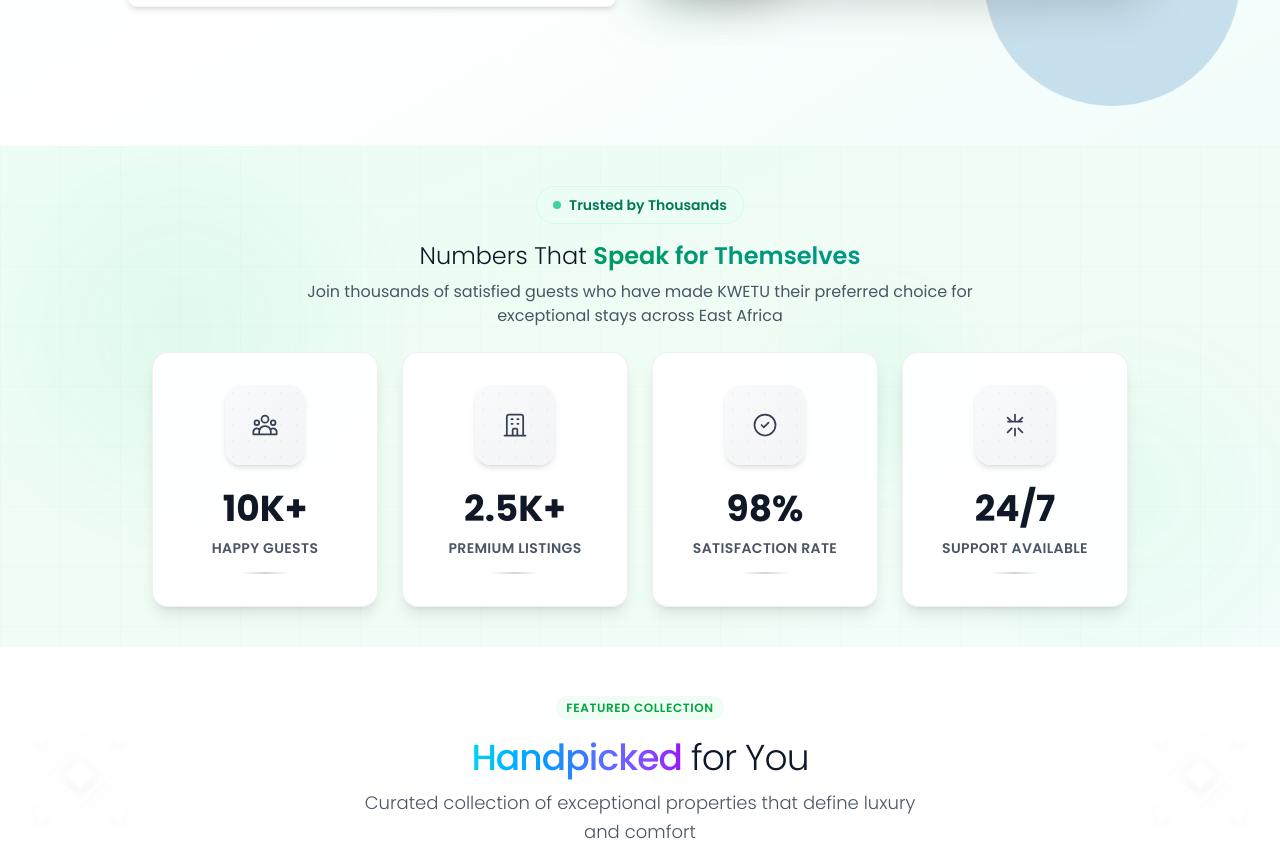
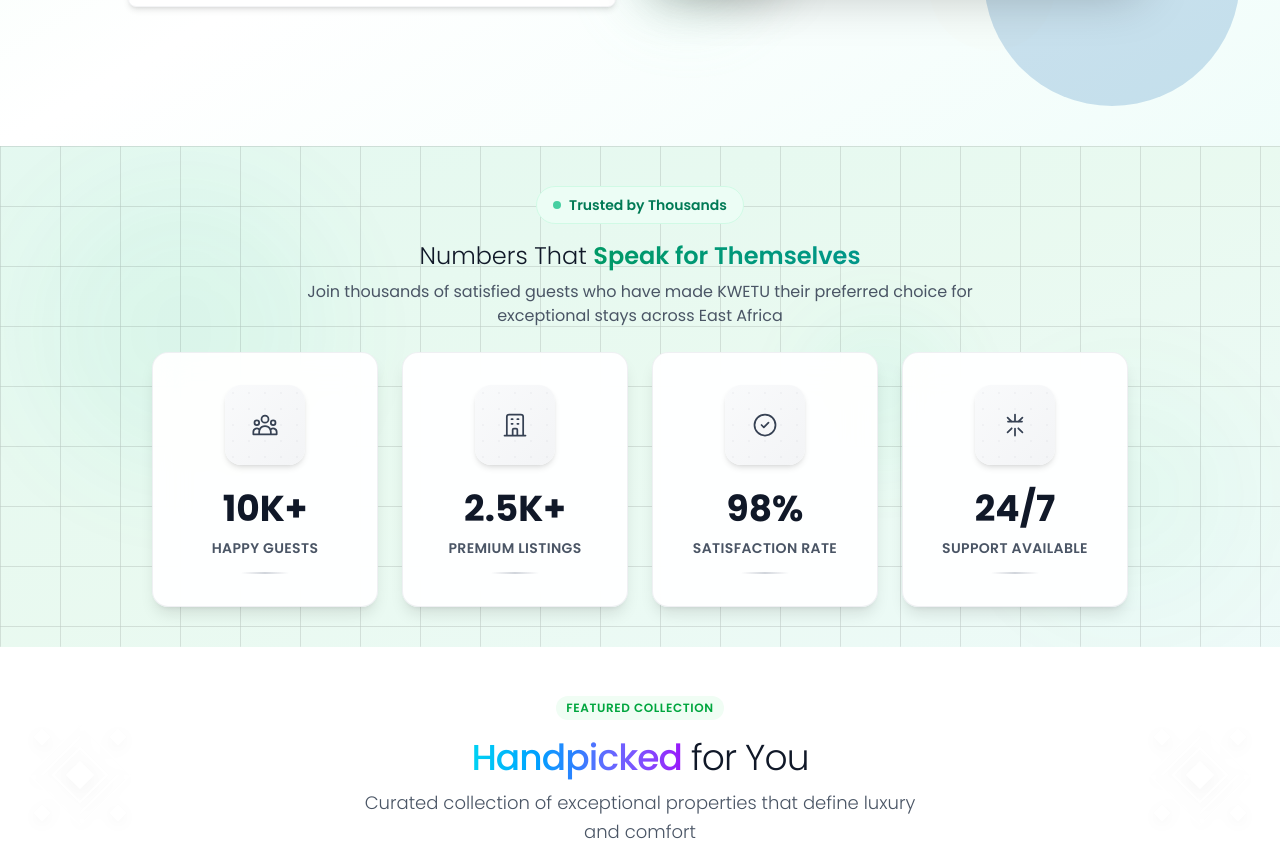
Before and after one commit to n-jabes/kwetu, a Next.js app: page / in a window 1280 px wide. Shown: the part 614-1458 px from the top of the page. Built offline with nearby package versions, Linux system fonts and the light colour scheme.

Commit message:
update: improve the stats section

```diff
--- a/src/app/page.tsx
+++ b/src/app/page.tsx
@@ -582,7 +582,7 @@
       </section>
 
       {/* Stats Section - Enhanced Professional with Green Theme */}
-      <section className="py-16 bg-gradient-to-br from-emerald-50 via-green-50 to-teal-50 relative overflow-hidden">
+      <section className="py-16 bg-gradient-to-br from-emerald-200/25 via-green-200/25 to-teal-100/25 relative overflow-hidden">
   {/* Sophisticated Background Elements */}
   <div className="absolute inset-0">
     {/* Geometric shapes - Green theme */}
@@ -591,7 +591,7 @@
     <div className="absolute top-1/3 right-1/4 w-40 h-40 bg-gradient-to-br from-teal-500/7 to-green-500/7 rounded-full blur-2xl animate-pulse" style={{ animationDelay: '4s' }}></div>
 
     {/* Grid pattern overlay */}
-    <div className="absolute inset-0 opacity-[0.02]">
+    <div className="absolute inset-0 opacity-[0.2]">
       <svg className="w-full h-full" xmlns="http://www.w3.org/2000/svg">
         <defs>
           <pattern id="grid" width="60" height="60" patternUnits="userSpaceOnUse">
```
